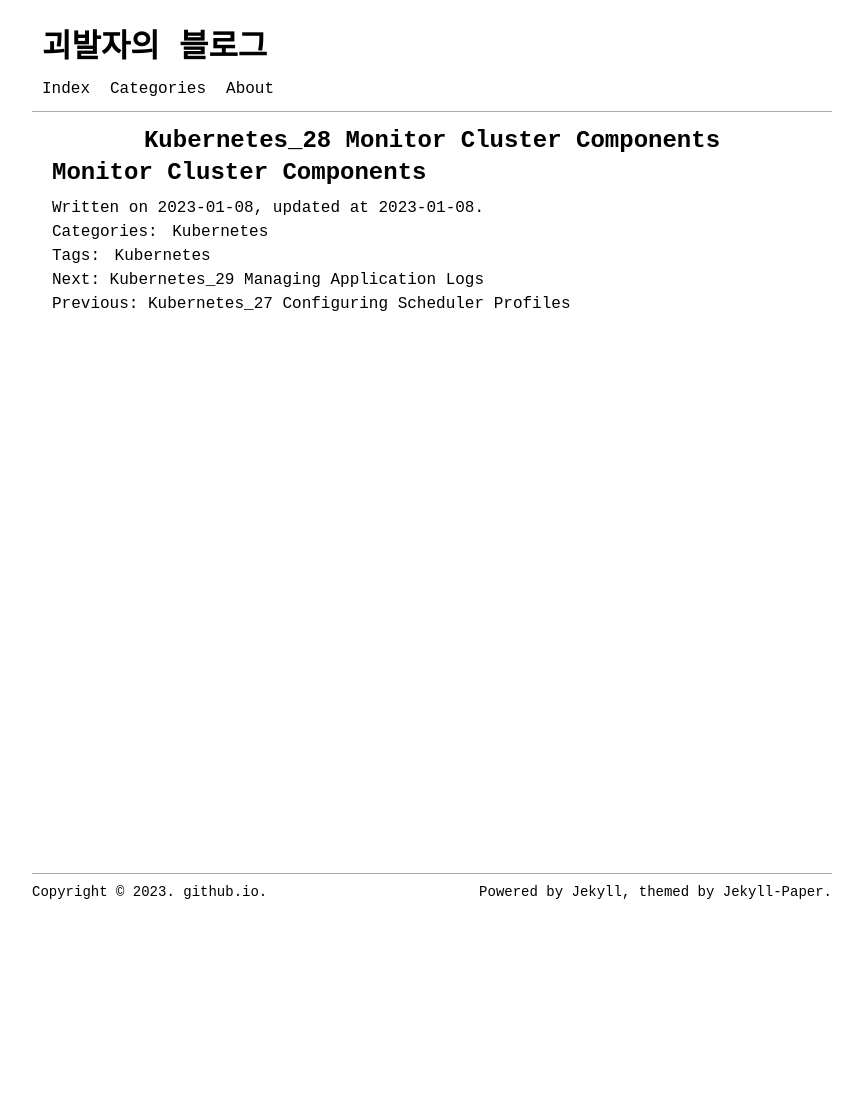
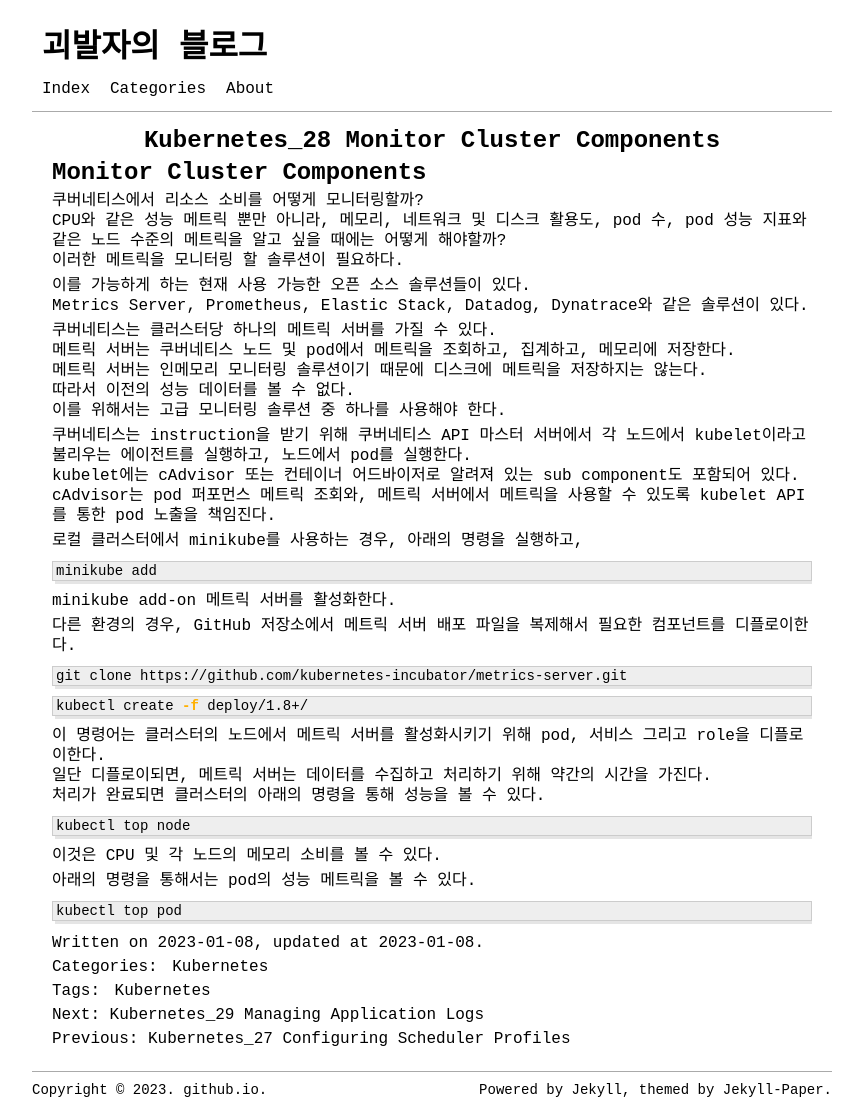
Before and after one commit to oleveloper/oleveloper.github.io, a Jekyll site: the page built from _posts/2023-01-08-kubernetes_28.markdown, in a window 1280 px wide. Shown: the whole page, without its empty margins (208-1071 px from the left). Built offline with Jekyll 4.4.1, drawn with Linux system fonts in a browser that asks for light colours; before the commit the page ends 910 px from its top, so only the background shows below that.

Commit message:
Update 2023-01-08-kubernetes_28.markdown

````diff
--- a/_posts/2023-01-08-kubernetes_28.markdown
+++ b/_posts/2023-01-08-kubernetes_28.markdown
@@ -8,3 +8,46 @@ tags: [Kubernetes]
 ---
 
 # Monitor Cluster Components
+
+쿠버네티스에서 리소스 소비를 어떻게 모니터링할까?
+CPU와 같은 성능 메트릭 뿐만 아니라, 메모리, 네트워크 및 디스크 활용도, pod 수, pod 성능 지표와 같은 노드 수준의 메트릭을 알고 싶을 때에는 어떻게 해야할까?
+이러한 메트릭을 모니터링 할 솔루션이 필요하다.
+
+이를 가능하게 하는 현재 사용 가능한 오픈 소스 솔루션들이 있다.
+Metrics Server, Prometheus, Elastic Stack, Datadog, Dynatrace와 같은 솔루션이 있다.
+
+쿠버네티스는 클러스터당 하나의 메트릭 서버를 가질 수 있다.
+메트릭 서버는 쿠버네티스 노드 및 pod에서 메트릭을 조회하고, 집계하고, 메모리에 저장한다.
+메트릭 서버는 인메모리 모니터링 솔루션이기 때문에 디스크에 메트릭을 저장하지는 않는다.
+따라서 이전의 성능 데이터를 볼 수 없다.
+이를 위해서는 고급 모니터링 솔루션 중 하나를 사용해야 한다.
+
+쿠버네티스는 instruction을 받기 위해 쿠버네티스 API 마스터 서버에서 각 노드에서 kubelet이라고 불리우는 에이전트를 실행하고, 노드에서 pod를 실행한다.
+kubelet에는 cAdvisor 또는 컨테이너 어드바이저로 알려져 있는 sub component도 포함되어 있다.
+cAdvisor는 pod 퍼포먼스 메트릭 조회와, 메트릭 서버에서 메트릭을 사용할 수 있도록 kubelet API를 통한 pod 노출을 책임진다.
+
+로컬 클러스터에서 minikube를 사용하는 경우, 아래의 명령을 실행하고,
+```shell
+minikube add
+```
+minikube add-on 메트릭 서버를 활성화한다.
+
+다른 환경의 경우, GitHub 저장소에서 메트릭 서버 배포 파일을 복제해서 필요한 컴포넌트를 디플로이한다.
+```shell
+git clone https://github.com/kubernetes-incubator/metrics-server.git
+```
+```shell
+kubectl create -f deploy/1.8+/
+```
+이 명령어는 클러스터의 노드에서 메트릭 서버를 활성화시키기 위해 pod, 서비스 그리고 role을 디플로이한다.
+일단 디플로이되면, 메트릭 서버는 데이터를 수집하고 처리하기 위해 약간의 시간을 가진다.
+처리가 완료되면 클러스터의 아래의 명령을 통해 성능을 볼 수 있다.
+```
+kubectl top node
+```
+이것은 CPU 및 각 노드의 메모리 소비를 볼 수 있다.
+
+아래의 명령을 통해서는 pod의 성능 메트릭을 볼 수 있다.
+```
+kubectl top pod
+```
````
